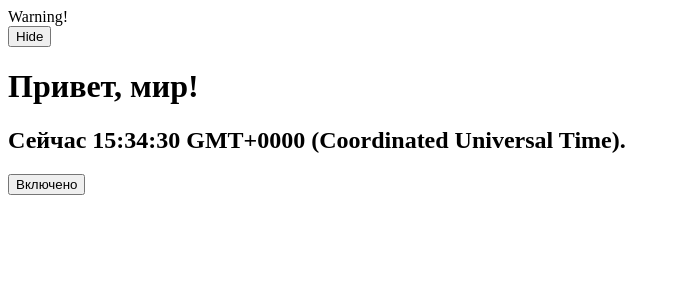
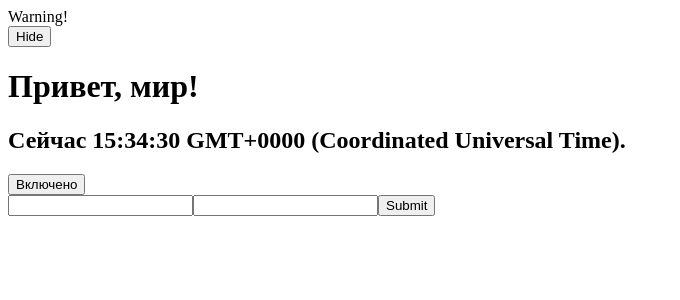
Before and after one commit to vyasinskiy/manual-react-app, a React app: page / in a window 1280 px wide. Shown: the top 300 px of the page, without its empty margins (0-680 px from the left). Built offline with nearby package versions, Linux system fonts and the light colour scheme.

Commit message:
MRA: Add react form with typings

```diff
--- a/src/app.tsx
+++ b/src/app.tsx
@@ -1,6 +1,7 @@
 import * as React from 'react';
 
 import { Clock } from './components/clock';
+import { Form } from './components/form';
 import { Toggle } from './components/toggle';
 import { WarningPannel } from './components/warningPannel';
 
@@ -11,6 +12,7 @@ export class App extends React.Component<{},{}>{
         <WarningPannel />
         <Clock />
         <Toggle />
+        <Form />
       </>
     )
   }
--- /dev/null
+++ b/src/components/form.tsx
@@ -0,0 +1,58 @@
+import * as React from 'react';
+
+enum FormInputNames {
+    Name = 'name',
+    Surname = 'surname'
+}
+
+interface Istate {
+    name: string;
+    surname: string;
+};
+
+export class Form extends React.Component<{},Istate> {
+    constructor(props) {
+        super(props);
+        this.state = {
+            name: '',
+            surname: ''
+        }
+        this.onSubmitHandler = this.onSubmitHandler.bind(this);
+        this.onChangeHandler = this.onChangeHandler.bind(this);
+    }
+
+    render() {
+        return (
+            <form method='POST' onSubmit={this.onSubmitHandler}>
+                <input
+                    name='name'
+                    value={this.state[FormInputNames.Name]}
+                    onChange={this.onChangeHandler}
+                />
+                <input
+                    name='surname'
+                    value={this.state[FormInputNames.Surname]}
+                    onChange={this.onChangeHandler}
+                />
+                <input type='submit' />
+            </form>
+        )
+    }
+
+    onChangeHandler(e: { target: HTMLInputElement; }) {
+        const el = e.target;
+        const name = el.name;
+        this.setState({
+            [name]: el.value
+        } as any)
+    }
+
+    onSubmitHandler(e) {
+        const form = e.target;
+        console.group();
+            console.log('The form has been sent!');
+            console.log('The name is: ' + this.state.name);
+            console.log('The surname is: ' + this.state.surname);
+        console.groupEnd();
+    }
+}
```
Also changed, not shown: package.json (line endings or trailing spaces).
